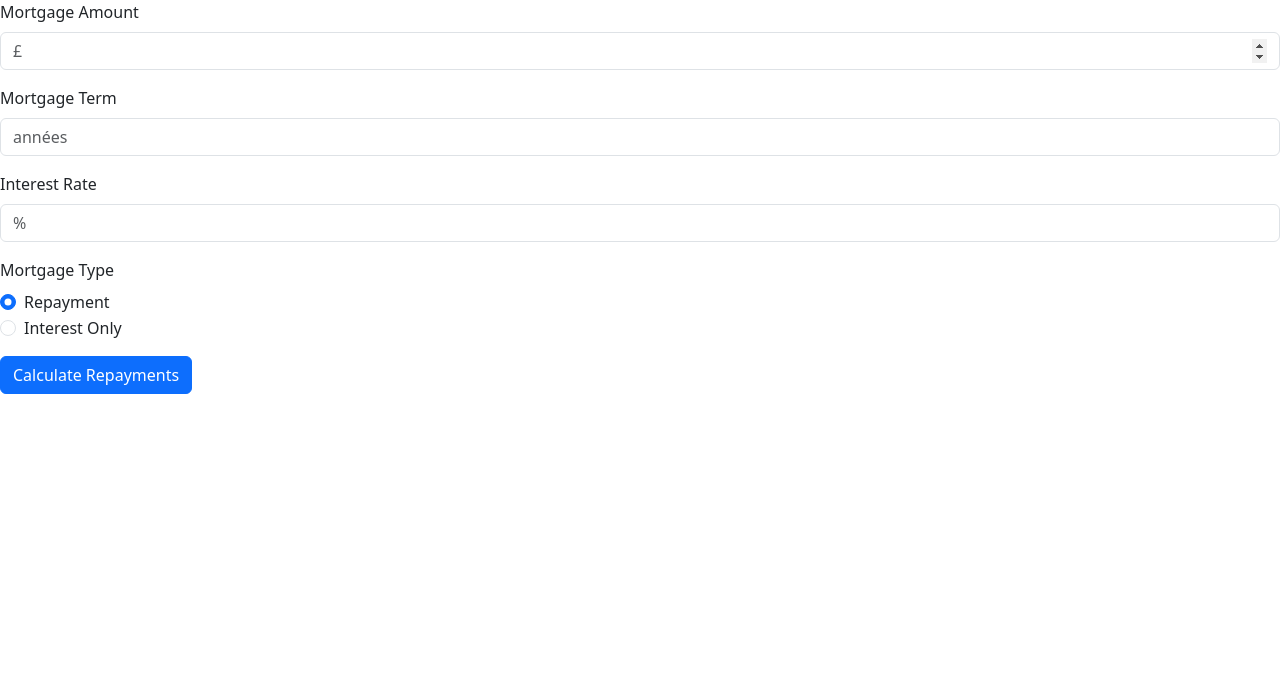
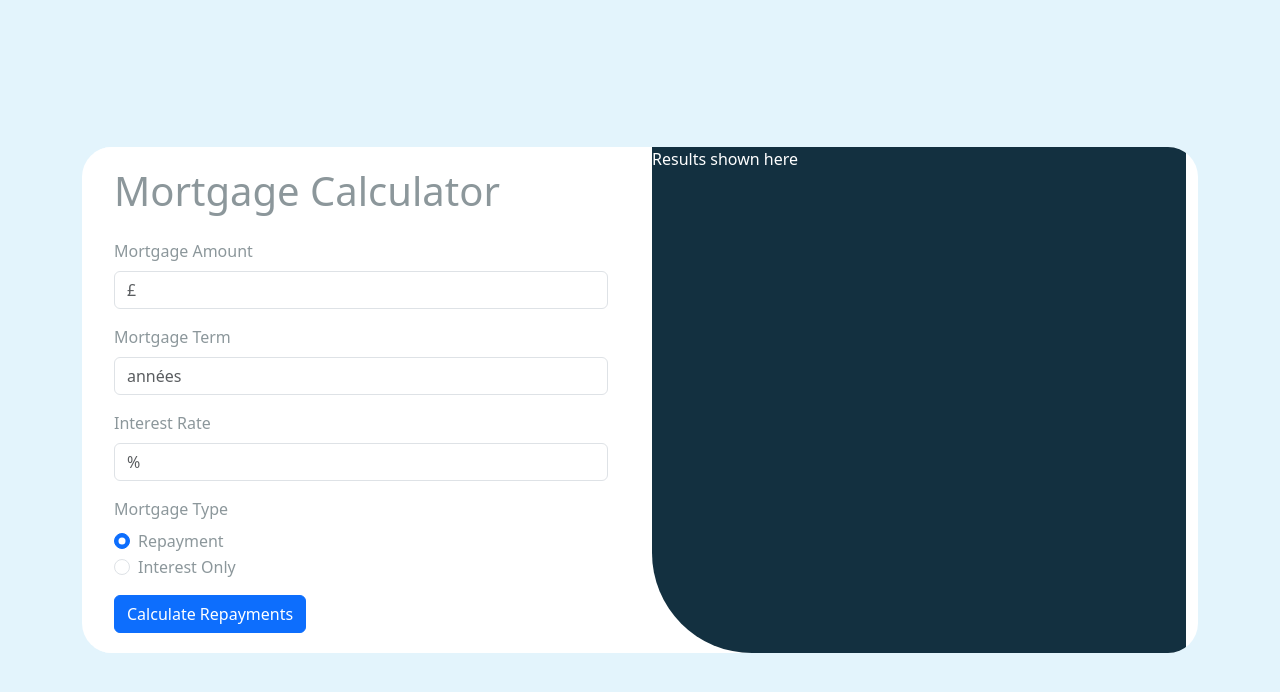
Before and after one commit to geekman75000/mortgage-test, an Angular app: page / in a window 1280 px wide. Shown: the top 692 px of the page. Built offline with nearby package versions, Linux system fonts and the light colour scheme.

Commit message:
basic design for the window and the form

```diff
--- a/src/app/components/mortgage-calculator/mortgage-calculator.component.html
+++ b/src/app/components/mortgage-calculator/mortgage-calculator.component.html
@@ -1,8 +1,24 @@
+<div class="container">
+    <div class="row d-flex align-items-center justify-content-center vh-100">
+
+        <div class="col-12">
+
+            <div id="mortgage-calculator-container">
+                <div class="container">
+                    <div class="row">
+                        <div class="col-md-6 col-sm-12">
+
+                            <div id="form-container">
+                                <h1 class="mb-4">Mortgage Calculator</h1>
+
+
+
                                 <form [formGroup]="mortgageForm" (ngSubmit)="onSubmit()" novalidate>
                                     <!-- Mortgage Amount -->
                                     <div class="mb-3">
                                         <label for="mortgageAmount" class="form-label">Mortgage Amount</label>
-        <input id="mortgageAmount" type="number" class="form-control" formControlName="mortgageAmount" placeholder="£"
+                                        <input id="mortgageAmount" type="number" class="form-control"
+                                            formControlName="mortgageAmount" placeholder="£"
                                             [ngClass]="{'is-invalid': f['mortgageAmount'].invalid && isFormSubmitted}" />
                                     </div>
 
@@ -11,14 +27,16 @@
                                         <label for="mortgageTerm" class="form-label">
                                             Mortgage Term
                                         </label>
-        <input id="mortgageTerm" type="number" class="form-control" formControlName="mortgageTerm" placeholder="années"
+                                        <input id="mortgageTerm" type="number" class="form-control"
+                                            formControlName="mortgageTerm" placeholder="années"
                                             [ngClass]="{'is-invalid': f['mortgageTerm'].invalid && isFormSubmitted}" />
                                     </div>
 
                                     <!-- Interest Rate -->
                                     <div class="mb-3">
                                         <label for="interestRate" class="form-label">Interest Rate</label>
-        <input id="interestRate" type="number" class="form-control" formControlName="interestRate" placeholder="%"
+                                        <input id="interestRate" type="number" class="form-control"
+                                            formControlName="interestRate" placeholder="%"
                                             [ngClass]="{'is-invalid': f['interestRate'].invalid && isFormSubmitted}" />
                                     </div>
 
@@ -27,15 +45,17 @@
                                     <div class="mb-3">
                                         <label class="form-label">Mortgage Type</label>
                                         <div class="form-check">
-            <input class="form-check-input" type="radio" id="repaymentRadio" formControlName="mortgageType"
-                value="Repayment" [checked]="f['mortgageType'].value === 'Repayment'" />
+                                            <input class="form-check-input" type="radio" id="repaymentRadio"
+                                                formControlName="mortgageType" value="Repayment"
+                                                [checked]="f['mortgageType'].value === 'Repayment'" />
                                             <label class="form-check-label" for="repaymentRadio">
                                                 Repayment
                                             </label>
                                         </div>
                                         <div class="form-check">
-            <input class="form-check-input" type="radio" id="interestOnlyRadio" formControlName="mortgageType"
-                value="Interest Only" [checked]="f['mortgageType'].value === 'Interest Only'" />
+                                            <input class="form-check-input" type="radio" id="interestOnlyRadio"
+                                                formControlName="mortgageType" value="Interest Only"
+                                                [checked]="f['mortgageType'].value === 'Interest Only'" />
                                             <label class="form-check-label" for="interestOnlyRadio">
                                                 Interest Only
                                             </label>
@@ -47,3 +67,39 @@
                                         Calculate Repayments
                                     </button>
                                 </form>
+
+
+                            </div>
+
+                        </div>
+
+                        <div class="col-md-6 col-sm-12">
+
+                            <div id="results">
+                                @if(monthlyRepayment !== null && totalRepayment !== null){
+                                <h2>Your results</h2>
+                                <div>
+                                    Your monthly repayments:
+                                    <strong>£{{ monthlyRepayment }}</strong>
+                                </div>
+                                <div>
+                                    Total you'll repay over the term:
+                                    <strong>£{{ totalRepayment }}</strong>
+                                </div>
+                                }
+                                @else {
+
+                                Results shown here
+
+                                }
+                            </div>
+
+
+                        </div>
+                    </div>
+                </div>
+            </div>
+
+        </div>
+    </div>
+</div>
--- a/src/app/components/mortgage-calculator/mortgage-calculator.component.scss
+++ b/src/app/components/mortgage-calculator/mortgage-calculator.component.scss
@@ -0,0 +1,23 @@
+#mortgage-calculator-container {
+    background-color: #ffffff;
+    border-radius: 30px;
+    overflow: auto;
+}
+
+#form-container,
+#results {
+    height: 100%;
+}
+
+#form-container {
+    padding: 20px;
+    background-color: #ffffff;
+    // color: #133040;
+    color: #8c979b;
+}
+
+#results {
+    background-color: #133040;
+    color: #ffffff;
+    border-bottom-left-radius: 100px;
+}
--- a/src/app/components/mortgage-calculator/mortgage-calculator.component.ts
+++ b/src/app/components/mortgage-calculator/mortgage-calculator.component.ts
@@ -13,6 +13,8 @@ export class MortgageCalculatorComponent {
 
     public mortgageForm: FormGroup;
     public isFormSubmitted = false;
+    public monthlyRepayment: number | null = null;
+    public totalRepayment: number | null = null;
 
     constructor(private _mortgageFormService: MortgageFormServiceService) {
         this.mortgageForm = this._mortgageFormService.getForm();
@@ -21,10 +23,19 @@ export class MortgageCalculatorComponent {
     onSubmit() {
         this.isFormSubmitted = true;
 
-        console.log(this.mortgageForm.value)
+        if (this.mortgageForm.valid) {
+            this._calculateMortgage();
+        }
     }
 
     get f() {
         return this.mortgageForm.controls;
     }
+
+    private _calculateMortgage() {
+        console.log(this.mortgageForm.value);
+
+        this.monthlyRepayment = 600;
+        this.totalRepayment = 118000
+    }
 }
--- a/src/styles.scss
+++ b/src/styles.scss
@@ -1 +1,3 @@
-/* You can add global styles to this file, and also import other style files */
+body {
+    background-color: #e3f4fc;
+}
```
Lines whose indentation alone changed are shown as unchanged.
